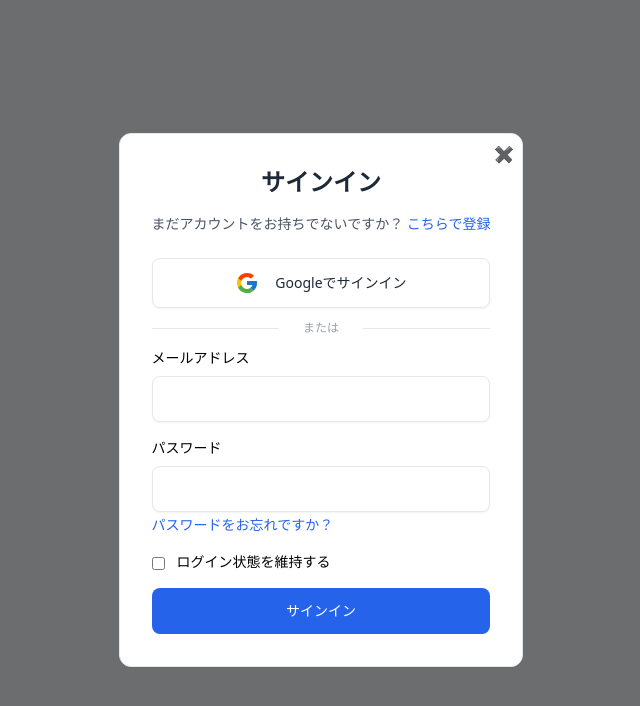
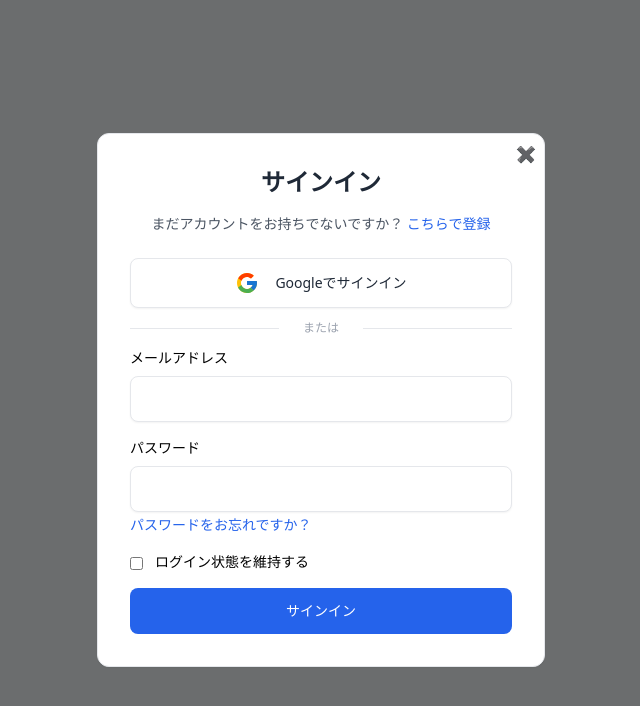
Before and after one commit to Charlie2222223/Fashion-Folder, a Next.js app: page /components/SignInForm in a window 1280 px wide. Shown: the top 706 px of the page, without its empty margins (319-959 px from the left). Built offline with nearby package versions, Linux system fonts and the light colour scheme.

Commit message:
レスポンシブデザイン追加

```diff
--- a/src/pages/components/SignInForm.tsx
+++ b/src/pages/components/SignInForm.tsx
@@ -4,7 +4,7 @@ import { FcGoogle } from 'react-icons/fc';
 const SignInForm: React.FC<{ onClose: () => void }> = ({ onClose }) => {
   return (
     <div className="fixed inset-0 flex items-center justify-center bg-black bg-opacity-50 z-50">
-      <div className="bg-white border border-gray-200 rounded-xl shadow-sm dark:bg-neutral-900 dark:border-neutral-700 p-8 relative">
+      <div className="bg-white border border-gray-200 rounded-xl shadow-sm dark:bg-neutral-900 dark:border-neutral-700 p-8 relative w-full max-w-md mx-4 sm:mx-8 md:mx-16 lg:mx-24 xl:mx-32">
         <button
           onClick={onClose}
           className="absolute top-2 right-2 text-gray-600 hover:text-gray-900"
```
